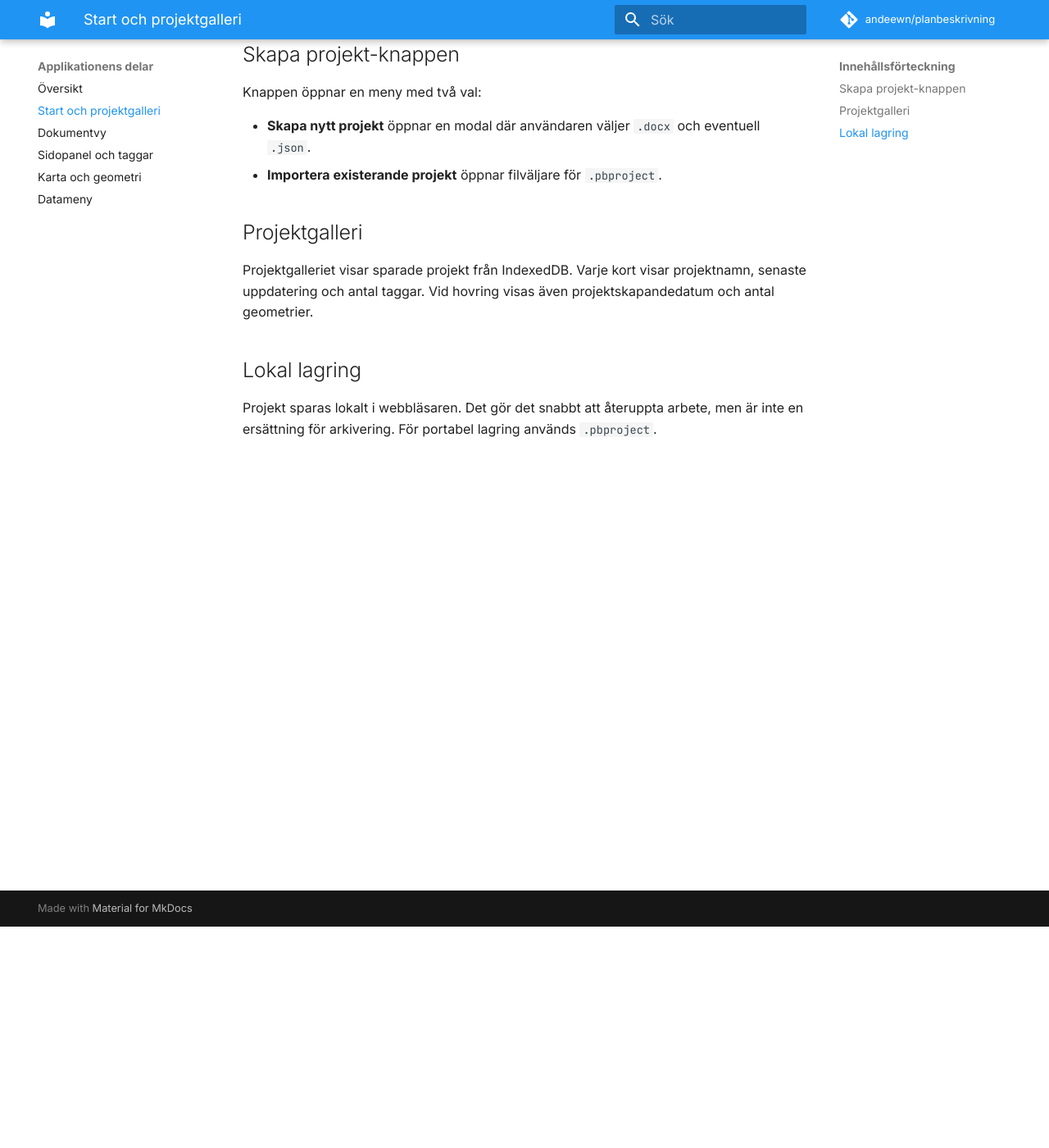
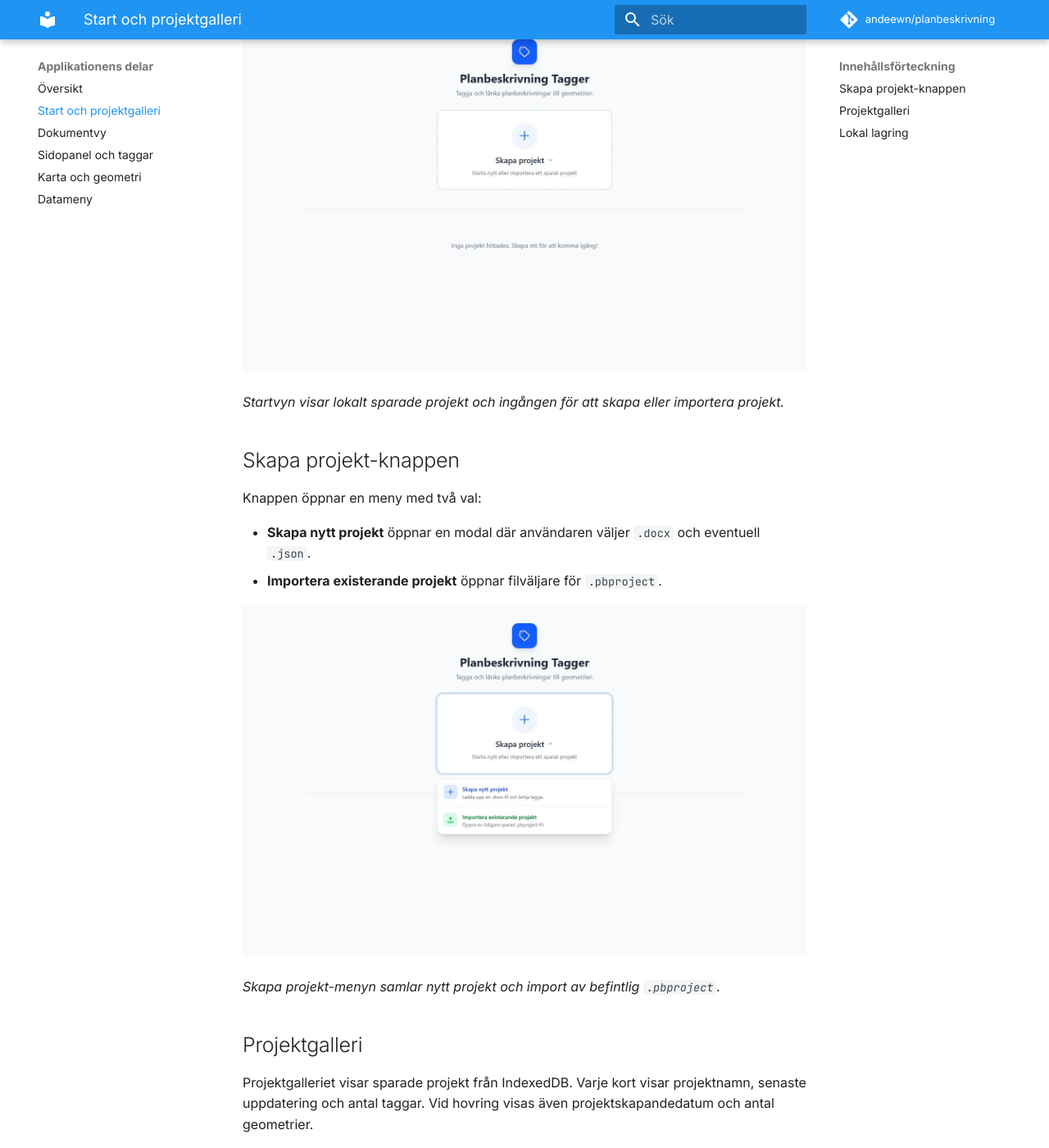
Before and after one commit to kartenheten-mk/pbtagger, an MkDocs documentation site: the page built from docs/applikation/start-projekt.md, in a window 1280 px wide and 1400 px high, scrolled down 270 px. Shown: the whole window at 82% size. Built offline with MkDocs 1.6.1 and Material for MkDocs 9.7.7, drawn with Linux system fonts in a browser that asks for light colours; comment, search, counter and statistics services are not loaded.

Commit message:
Add screenshots to application docs

```diff
--- a/docs/applikation/start-projekt.md
+++ b/docs/applikation/start-projekt.md
@@ -1,6 +1,10 @@
 # Start och projektgalleri
 
 Startvyn visas när inget dokument är öppet. Den innehåller en huvudknapp för att skapa eller importera projekt och ett projektgalleri för lokalt sparade projekt.
+
+![Startvy med projektgalleri](../assets/screenshots/startvy-projektgalleri.png)
+
+*Startvyn visar lokalt sparade projekt och ingången för att skapa eller importera projekt.*
 
 ## Skapa projekt-knappen
 
@@ -9,6 +13,10 @@ Knappen öppnar en meny med två val:
 - **Skapa nytt projekt** öppnar en modal där användaren väljer `.docx` och eventuell `.json`.
 - **Importera existerande projekt** öppnar filväljare för `.pbproject`.
 
+![Meny för att skapa eller importera projekt](../assets/screenshots/startvy-skapa-projekt-meny.png)
+
+*Skapa projekt-menyn samlar nytt projekt och import av befintlig `.pbproject`.*
+
 ## Projektgalleri
 
 Projektgalleriet visar sparade projekt från IndexedDB. Varje kort visar projektnamn, senaste uppdatering och antal taggar. Vid hovring visas även projektskapandedatum och antal geometrier.
```
Also changed, not shown: docs/applikation/datameny.md (+8 -0 lines), docs/applikation/dokumentvy.md (+4 -0 lines), docs/applikation/index.md (+4 -0 lines), docs/applikation/sidopanel.md (+4 -0 lines).
